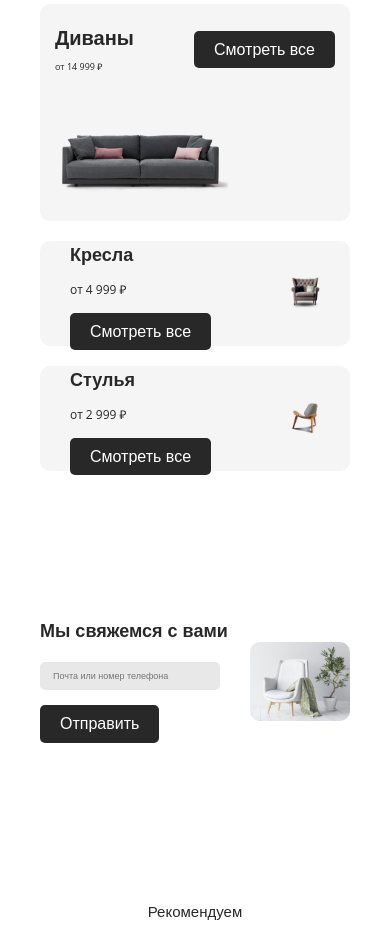
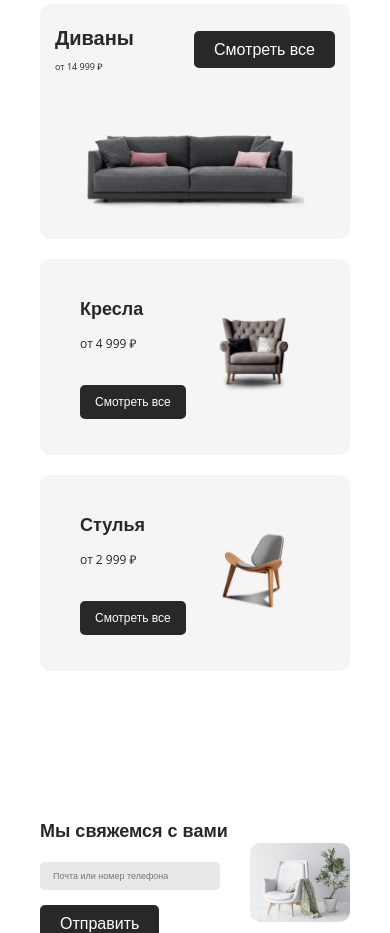
Before and after one commit to arekusandorofu/dainty.github.io, a plain HTML site: page index.html in a window 390 px wide. Shown: the part 1360-2293 px from the top of the page. Drawn offline with Linux system fonts and the light colour scheme; a web font is replaced by a local one.

Commit message:
style.css

```diff
--- a/assets/style.css
+++ b/assets/style.css
@@ -820,6 +820,7 @@ footer {
 
 @media (max-width: 1439px) {
 
+
     .container {
         max-width: calc(390px + (1300 - 390) * ((100vw - 390px) / (var(--container) - 390)));
         margin: auto;
@@ -1111,6 +1112,27 @@ footer {
 }
 
 @media (max-width: 960px) {
+    .big-category-img {
+        transform: none;
+        transition: none;
+    }
+
+    .big-category:hover .big-category-img {
+        transform: none;
+    }
+
+    .small-category:hover .small-category-img {
+        transform: none;
+    }
+
+    .small-category-img {
+        width: calc(30px + (152 - 10) * ((100vw - 390px) / (var(--container) - 390))) !important;
+    }
+
+    .small-category-img {
+        transition: none;
+    }
+
     .header-nav {
         display: none;
     }
@@ -1152,11 +1174,8 @@ footer {
     }
 
     .big-category-img {
-        width: calc(170px + (440 - 170) * ((100vw - 390px)/ (var(--container) - 390)));
-    }
-
-    .big-category:hover .big-category-img {
-        transform: scale(1.05) translateX(calc(10px + (20 - 10) * ((100vw - 390px)/ (var(--container) - 390))));
+        width: 100%;
+        /* transform: translateX(calc(40px + (90 - 40) * ((100vw - 390px) / (var(--container) - 390)))); */
     }
 
     .shop-right {
@@ -1171,6 +1190,18 @@ footer {
 @media (max-width: 760px) {
     .start-bg {
         display: none;
+    }
+
+    .small-category-img {
+        width: calc(30px + (152 - 10) * ((100vw - 390px) / (var(--container) - 390))) !important;
+    }
+
+    .small-category-img {
+        transition: none;
+    }
+
+    .small-category:hover .small-category-img {
+        transform: none;
     }
 
     .start-content {
@@ -1221,6 +1252,16 @@ footer {
         margin: auto;
     }
 
+    .big-category-img {
+        width: 90%;
+        padding-left: calc(30px + (50 - 30) * ((100vw - 390px) / (var(--container) - 390)));
+    }
+
+    .big-category:hover .big-category-img {
+        transform: none;
+        transition: none;
+    }
+
     .small-categories {
         margin-top: 20px;
         justify-content: center;
@@ -1228,6 +1269,20 @@ footer {
 
     .small-category {
         width: 100%;
+        height: unset;
+        padding: 40px 60px 45px 40px;
     }
 
+    .small-category-price {
+        margin-bottom: 40px;
+    }
+
+    .small-category-img {
+        width: 35% !important;
+    }
+
+    .btn-small {
+        font-size: calc(12px + (24 - 12) * ((100vw - 390px) / (var(--container) - 390)));
+        padding: calc(10px + (20 - 10) * ((100vw - 390px) / (var(--container) - 390))) calc(15px + (30 - 15) * ((100vw - 390px) / (var(--container) - 390)));
+    }
 }
```
